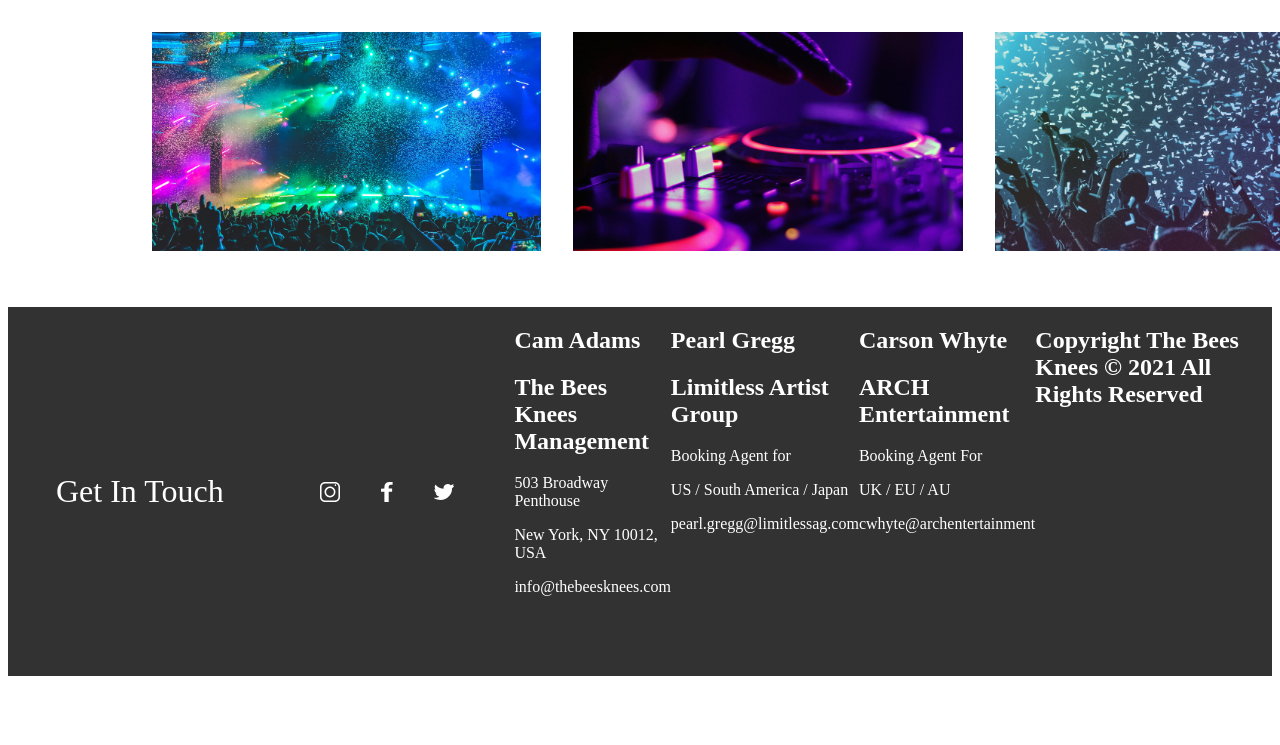
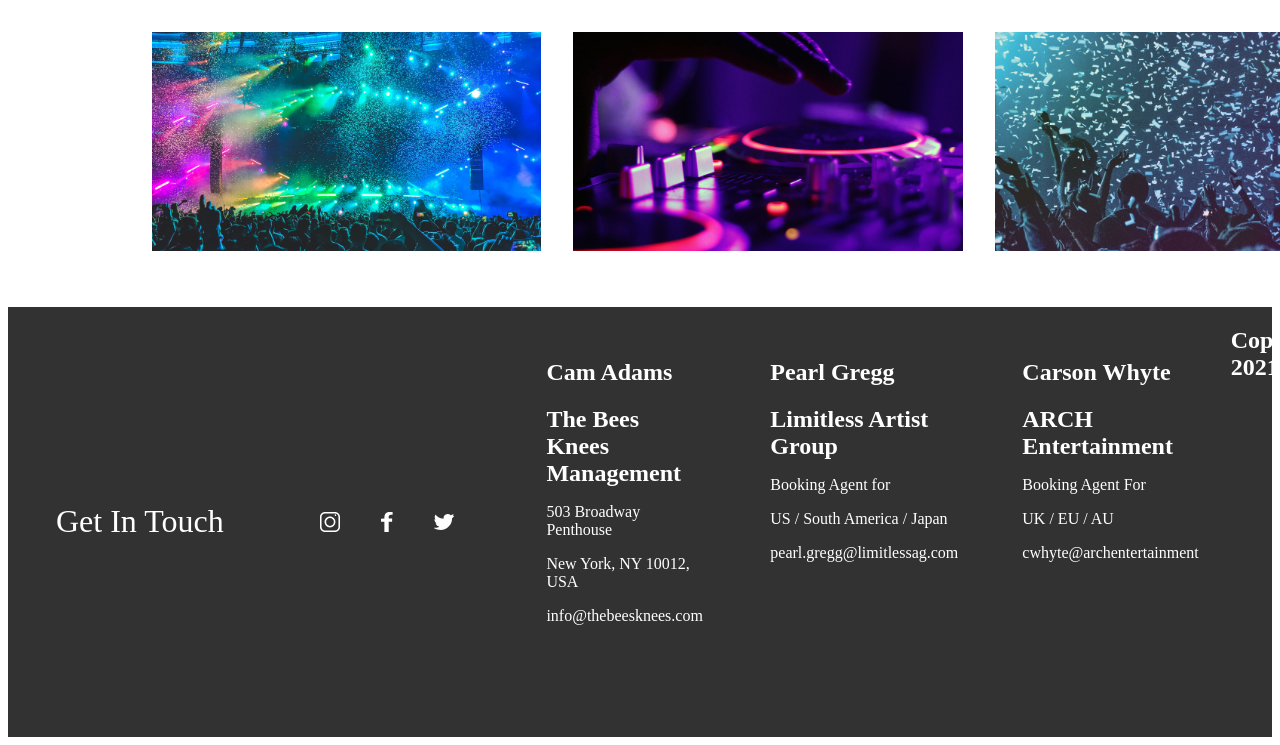
Before and after one commit to kyleblaser/bandsite, a plain HTML site: page index.html in a window 1280 px wide. Shown: the part 2201-2946 px from the top of the page. Before the commit the page ends 2885 px from the top, so only its background shows below. Drawn offline with Linux system fonts and the light colour scheme.

Commit message:
fix scss classes

```diff
--- a/index.html
+++ b/index.html
@@ -160,26 +160,26 @@
         </div>
 
         <div class="contact">
-          <div class="contact-id">
-            <h2 class="contact-id__name">Cam Adams</h2>
-            <h2 class="contact-id__company">The Bees Knees Management</h2>
-            <p class="contact-id__address">503 Broadway Penthouse</p>
-            <p class="contact-id__address">New York, NY 10012, USA</p>
-            <p class="contact-id__email">info@thebeesknees.com</p>
+          <div class="contact__id">
+            <h2 class="contact__id-name">Cam Adams</h2>
+            <h2 class="contact__id-company">The Bees Knees Management</h2>
+            <p class="contact__id-address">503 Broadway Penthouse</p>
+            <p class="contact__id-address">New York, NY 10012, USA</p>
+            <p class="contact__id-email">info@thebeesknees.com</p>
           </div>
-          <div class="contact-id">
-            <h2 class="contact-id__name">Pearl Gregg</h2>
-            <h2 class="contact-id__company">Limitless Artist Group</h2>
-            <p class="contact-id__position">Booking Agent for</p>
-            <p class="contact-id__position">US / South America / Japan</p>
-            <p class="contact-id__email">pearl.gregg@limitlessag.com</p>
+          <div class="contact__id">
+            <h2 class="contact__id-name">Pearl Gregg</h2>
+            <h2 class="contact__id-company">Limitless Artist Group</h2>
+            <p class="contact__id-position">Booking Agent for</p>
+            <p class="contact__id-position">US / South America / Japan</p>
+            <p class="contact__id-email">pearl.gregg@limitlessag.com</p>
           </div>
-          <div class="contact-id">
-            <h2 class="contact-id__name">Carson Whyte</h2>
-            <h2 class="contact-id__company">ARCH Entertainment</h2>
-            <p class="contact-id__position">Booking Agent For</p>
-            <p class="contact-id__position">UK / EU / AU</p>
-            <p class="contact-id__email">cwhyte@archentertainment</p>
+          <div class="contact__id">
+            <h2 class="contact__id-name">Carson Whyte</h2>
+            <h2 class="contact__id-company">ARCH Entertainment</h2>
+            <p class="contact__id-position">Booking Agent For</p>
+            <p class="contact__id-position">UK / EU / AU</p>
+            <p class="contact__id-email">cwhyte@archentertainment</p>
           </div>
 
           <h2>Copyright The Bees Knees © 2021 All Rights Reserved</h2>
--- a/styles/main.scss
+++ b/styles/main.scss
@@ -149,7 +149,6 @@ $column-width: 45%;
     display: flex;
     justify-content: space-between;
     align-items: center;
-    flex-grow: 1;
   }
   &__social {
     width: 20px;
@@ -168,15 +167,14 @@ $column-width: 45%;
     flex-direction: row;
   }
 
-  &__contact-id {
+  &__id {
     width: 16rem;
     margin: 2rem;
-    background-color: red;
 
-    &__name {
+    &-name {
       margin-bottom: 0;
     }
-    &__company {
+    &-company {
       margin-bottom: 1rem;
     }
   }
```
Also changed, not shown: styles/Main.css, 2 other files.
